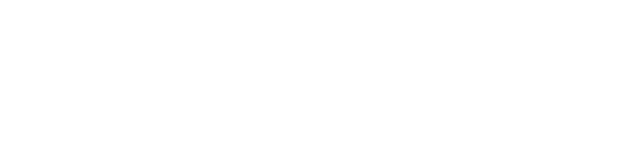
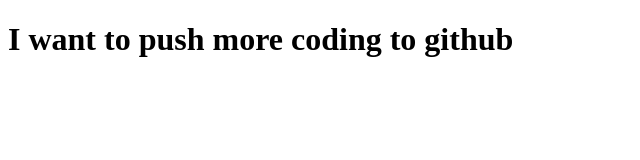
Before and after one commit to latifsagor/second-repo, a plain HTML site: page index.html in a window 1280 px wide. Shown: the whole page, without its empty margins (0-640 px from the left). Drawn offline with Linux system fonts and the light colour scheme.

Commit message:
heading added

```diff
--- a/index.html
+++ b/index.html
@@ -7,6 +7,7 @@
     <title>Document</title>
 </head>
 <body>
+    <h1>I want to push more coding to github</h1>
 
 </body>
 </html>
```
